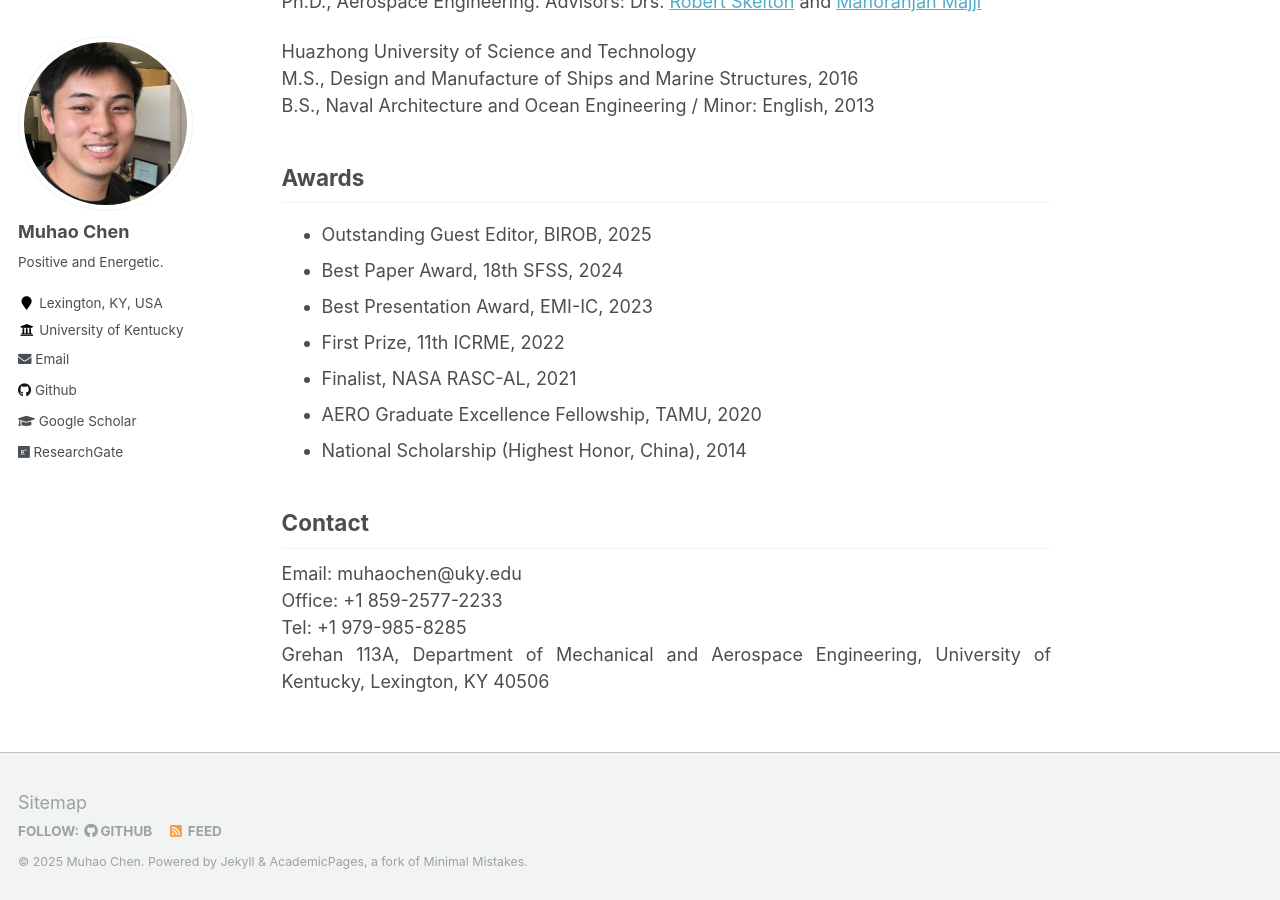
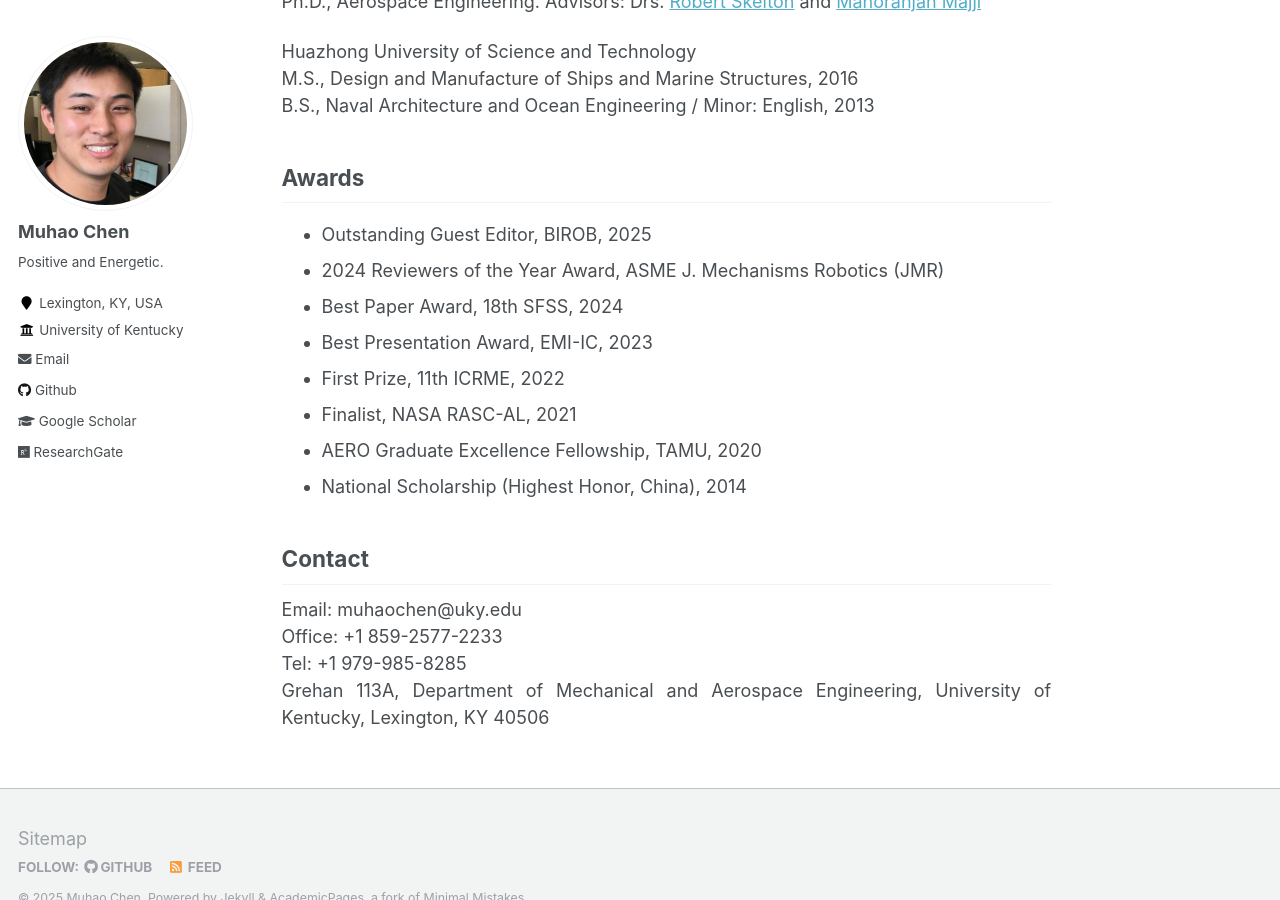
Before and after one commit to Muhao-Chen/muhao-chen.github.io, a Jekyll site: the page built from _pages/about.md, in a window 1280 px wide and 900 px high, scrolled down 747 px. Built offline with Jekyll 4.4.1, drawn with Linux system fonts in a browser that asks for light colours.

Commit message:
Update about.md

```diff
--- a/_pages/about.md
+++ b/_pages/about.md
@@ -85,6 +85,7 @@ B.S., Naval Architecture and Ocean Engineering / Minor: English, 2013
 ## Awards
 <div style="text-align: justify;" markdown="1">
 * Outstanding Guest Editor, BIROB, 2025
+* 2024 Reviewers of the Year Award, ASME J. Mechanisms Robotics (JMR)
 * Best Paper Award, 18th SFSS, 2024
 <!-- * Best Paper Award, 18th Sub-association for Stability and Fatigue of Steel Structures, CSCS, 2024       -->
 <!-- * Outstanding Award, Natural Science Academic Papers, Suzhou City, 2024  -->
```
